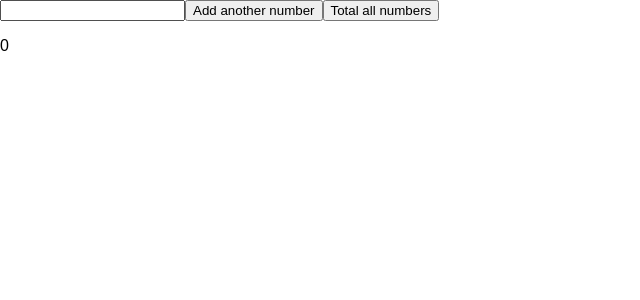
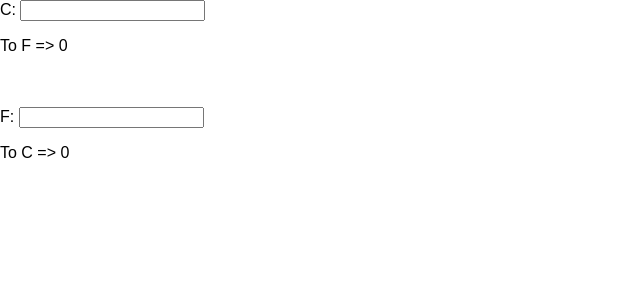
Before and after one commit to SoozeC/reactstuff, a React (Create React App) app: page / in a window 1280 px wide. Shown: the top 300 px of the page, without its empty margins (0-640 px from the left). Built offline with nearby package versions, Linux system fonts and the light colour scheme; the HTML template or start-up script is replaced by a standard one.

Commit message:
Temp Converter and functions

```diff
--- a/src/App.jsx
+++ b/src/App.jsx
@@ -1,9 +1,14 @@
 import React from 'react';
-import Adder from './Adder';
+// import Adder from './Adder';
+// import Transform from './Transform';
+import TempConverter from './TempConverter';
 
+// let fn = x => x * x
 
 const App = () => (
-	<Adder />
+	// <Adder />
+	// <Transform transform={ fn } />
+	<TempConverter />
 );
 
 export default App;
--- /dev/null
+++ b/src/TempConverter.jsx
@@ -0,0 +1,42 @@
+import React, { Component } from "react";
+
+class TempConverter extends Component {
+
+	constructor(props) {
+		super(props);
+			this.state = {
+				cent: 0,
+				faren: 0
+			};
+		this.handleC = this.handleC.bind(this);
+		this.handleF = this.handleF.bind(this);
+	}
+
+	handleC(e) {
+		let { cent } = this.state;
+		let output = (+e.target.value * 1.8) + 32;
+		this.setState( { faren: output } )
+	}
+
+	handleF(e) {
+		let { faren } = this.state;
+		let output = (+e.target.value - 32) / 1.8;
+		this.setState( { cent: output } )
+	}
+
+	render() {
+		return (
+			<React.Fragment>
+				<label>C: </label>
+				<input type="number" onChange={ this.handleC } ></input>
+				<p>To F => {this.state.faren}</p>
+				<br /> <br />
+				<label>F: </label>
+				<input type="number" onChange={ this.handleF } ></input>
+				<p>To C => {this.state.cent}</p>
+				</React.Fragment>
+		)
+	};
+}
+
+export default TempConverter;
--- /dev/null
+++ b/src/Transform.jsx
@@ -0,0 +1,29 @@
+import React, { Component } from "react";
+
+class Transform extends Component {
+
+	constructor(props) {
+		super(props);
+			this.state = {
+				input: 0
+			};
+		this.handleUpdate = this.handleUpdate.bind(this);
+	}
+
+	handleUpdate(e) {
+		let { input } = this.state;
+		let output = this.props.transform(+e.target.value);
+		this.setState( { input: output } )
+	}
+
+	render() {
+		return (
+			<React.Fragment>
+				<input type="number" onChange={ this.handleUpdate } ></input>
+				<p>{this.state.input}</p>
+			</React.Fragment>
+		)
+	};
+}
+
+export default Transform;
```
